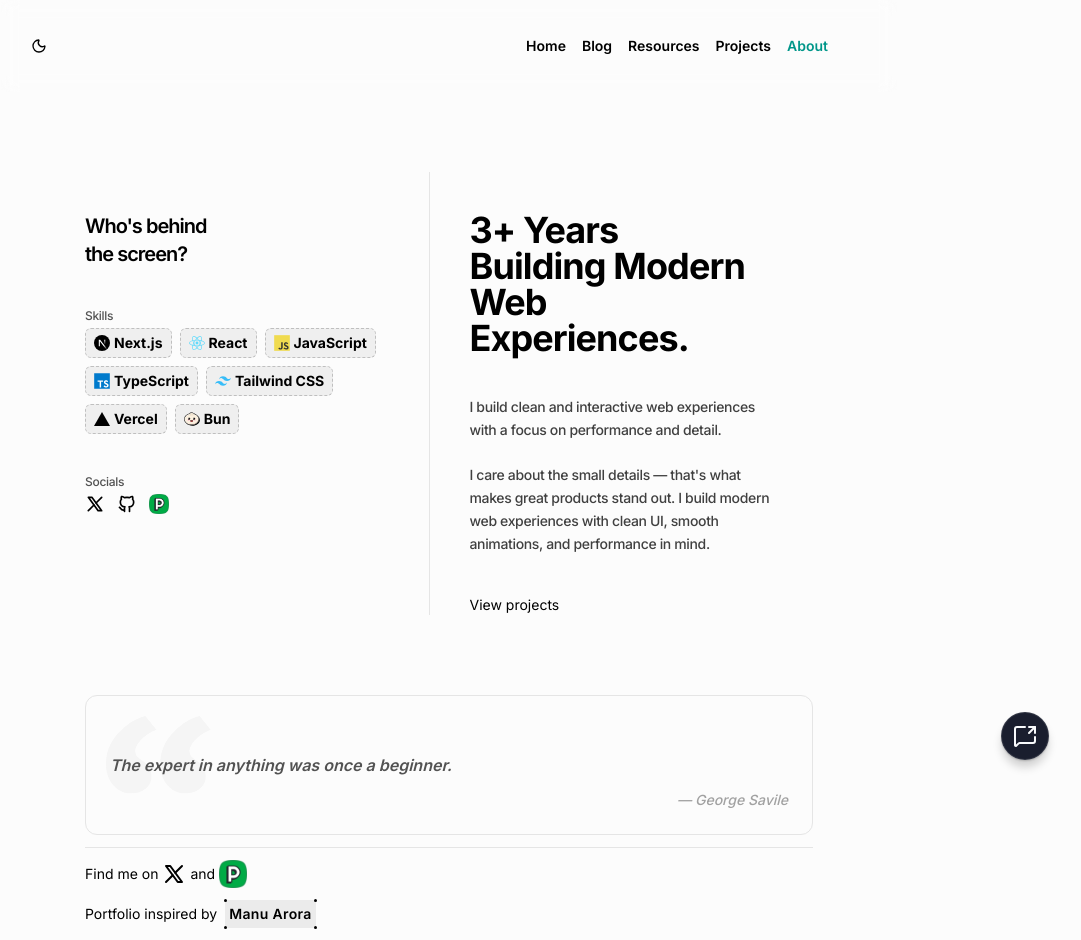
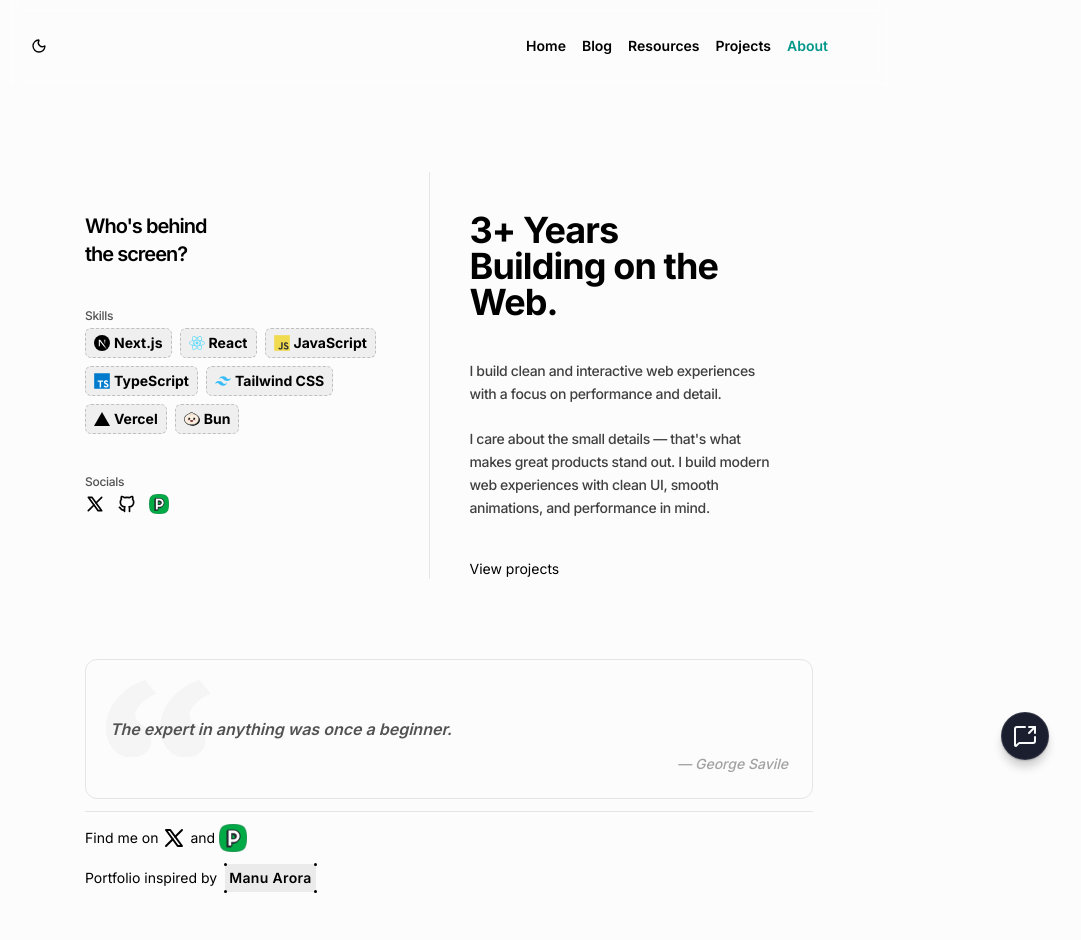
Before and after one commit to ahadsheikh1814/Ahs, a Next.js app: page /about in a window 1280 px wide. Shown: the whole page, without its empty margins (191-1272 px from the left). After the commit the page ends 904 px from the top, so only its background shows below. Built offline with nearby package versions, Linux system fonts and the light colour scheme.

Commit message:
docs(about): update headline to be more concise
The previous headline "Building Modern Web Experiences" was wordy and could be simplified to "Building on the Web" while retaining the core meaning.

```diff
--- a/app/about/page.tsx
+++ b/app/about/page.tsx
@@ -78,7 +78,7 @@ const Page = () => {
         <div className="flex-1 px-5 pt-8 md:px-10 md:pt-10">
           <h1 className="text-3xl leading-none font-[700] tracking-tight sm:text-4xl">
             3+ Years <br />
-            Building Modern Web Experiences.
+            Building on the Web.
           </h1>
 
           <p className="mt-6 max-w-prose text-sm leading-relaxed font-medium tracking-tight text-neutral-700 md:mt-10 dark:text-neutral-300">
```
